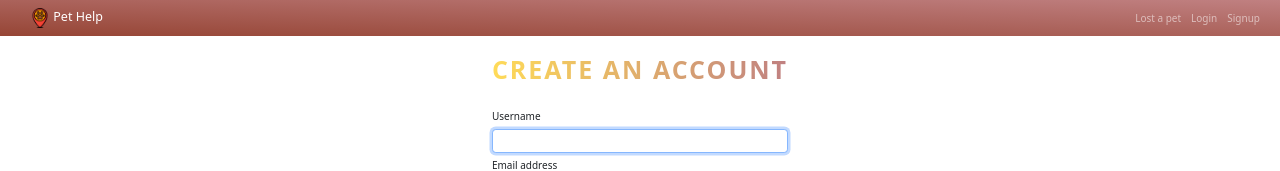
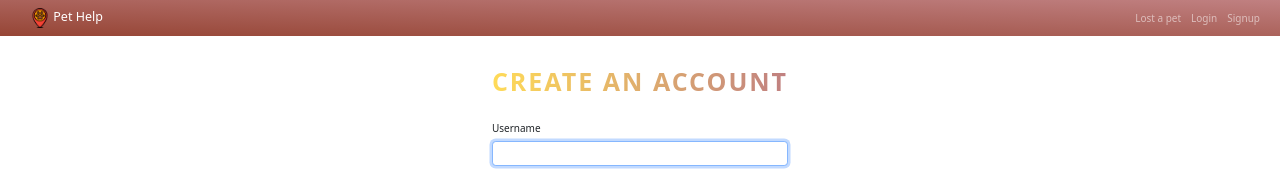
Before and after one commit to pethelp-website/final-project-pethelp, a React (Create React App) app in the folder frontend/: page /sign-up in a window 1280 px wide. Shown: the top 171 px of the page. Built offline with nearby package versions, Linux system fonts and the light colour scheme.

Commit message:
postion the form titles a little more below

```diff
--- a/frontend/src/components/login/FormLogin.jsx
+++ b/frontend/src/components/login/FormLogin.jsx
@@ -68,7 +68,7 @@ function FormLogin() {
             <div>
                 <Form onSubmit={handleSubmit} className="form-login">
 
-                    <h2 className="mt-4 heading-secondary">Login your account</h2>
+                    <h2 className="mt-5 heading-secondary">Login your account</h2>
 
                     <Form.Group className="mb-3" controlId="formBasicEmail">
                         <Form.Label className="my-2">Email address</Form.Label>
--- a/frontend/src/components/reportpage/ReportPage.jsx
+++ b/frontend/src/components/reportpage/ReportPage.jsx
@@ -86,7 +86,7 @@ const ReportPage = () => {
   return (
     <Container style={{ display: 'flex', justifyContent: 'center' }}>
       {isLoggedIn && <Form onSubmit={handleSubmit}>
-        <h1 className="mt-3">Report a found pet</h1>
+        <h1 className="mt-5 heading-secondary">Report a found pet</h1>
         <Form.Group className="mb-2" controlId="formBasicpetname">
           <Form.Label>Full name</Form.Label>
           <Form.Control type="text"
--- a/frontend/src/components/signup/FormSignup.jsx
+++ b/frontend/src/components/signup/FormSignup.jsx
@@ -88,7 +88,7 @@ const FormSignup = () => {
           <Form onSubmit={handleSubmit}>
             <div className="signup-title">
 
-              <h2 className="mt-1 heading-secondary">Create an account</h2>
+              <h2 className="mt-4 heading-secondary">Create an account</h2>
 
             </div>
             <Form.Group className="my-2" controlId="formBasicUsername">
```
